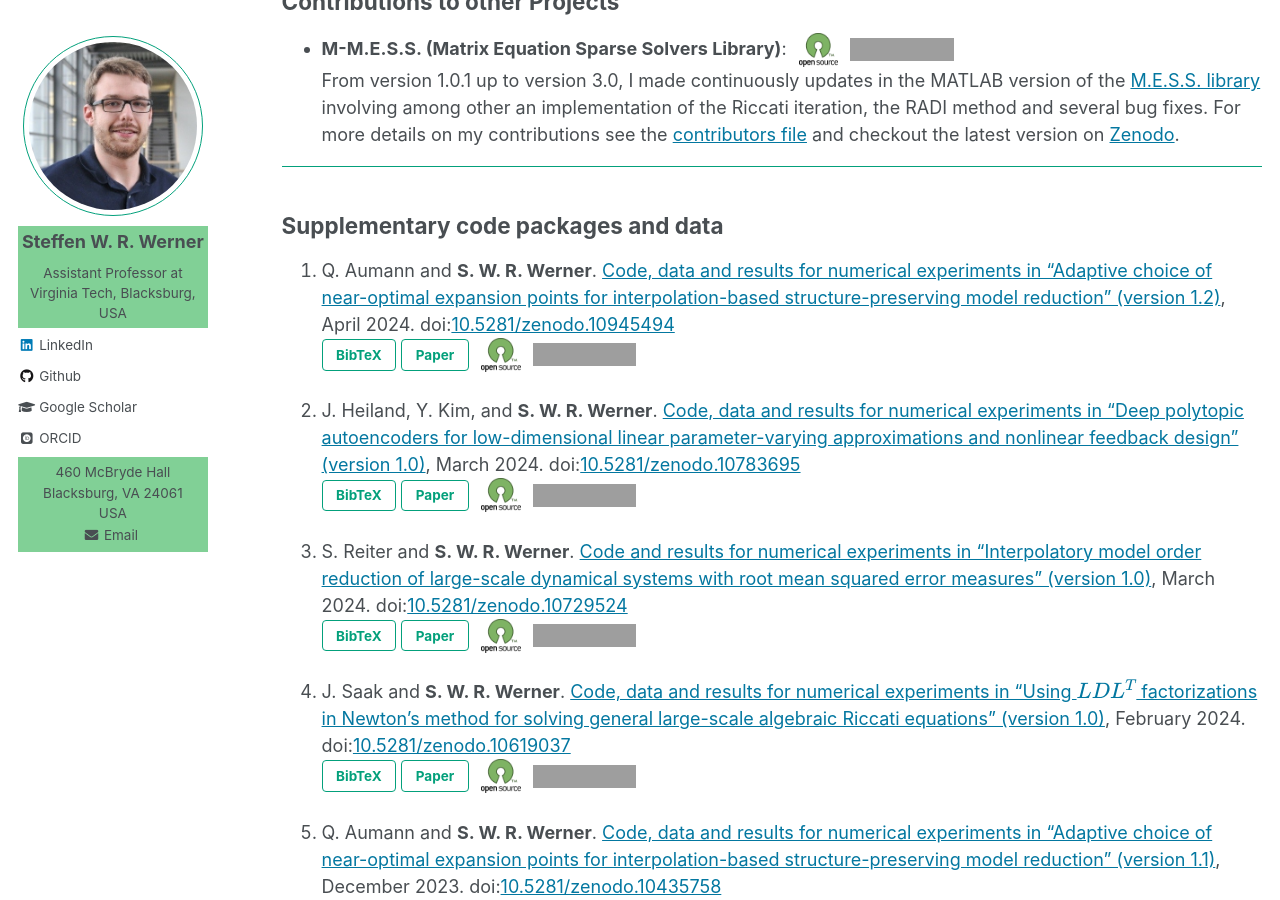
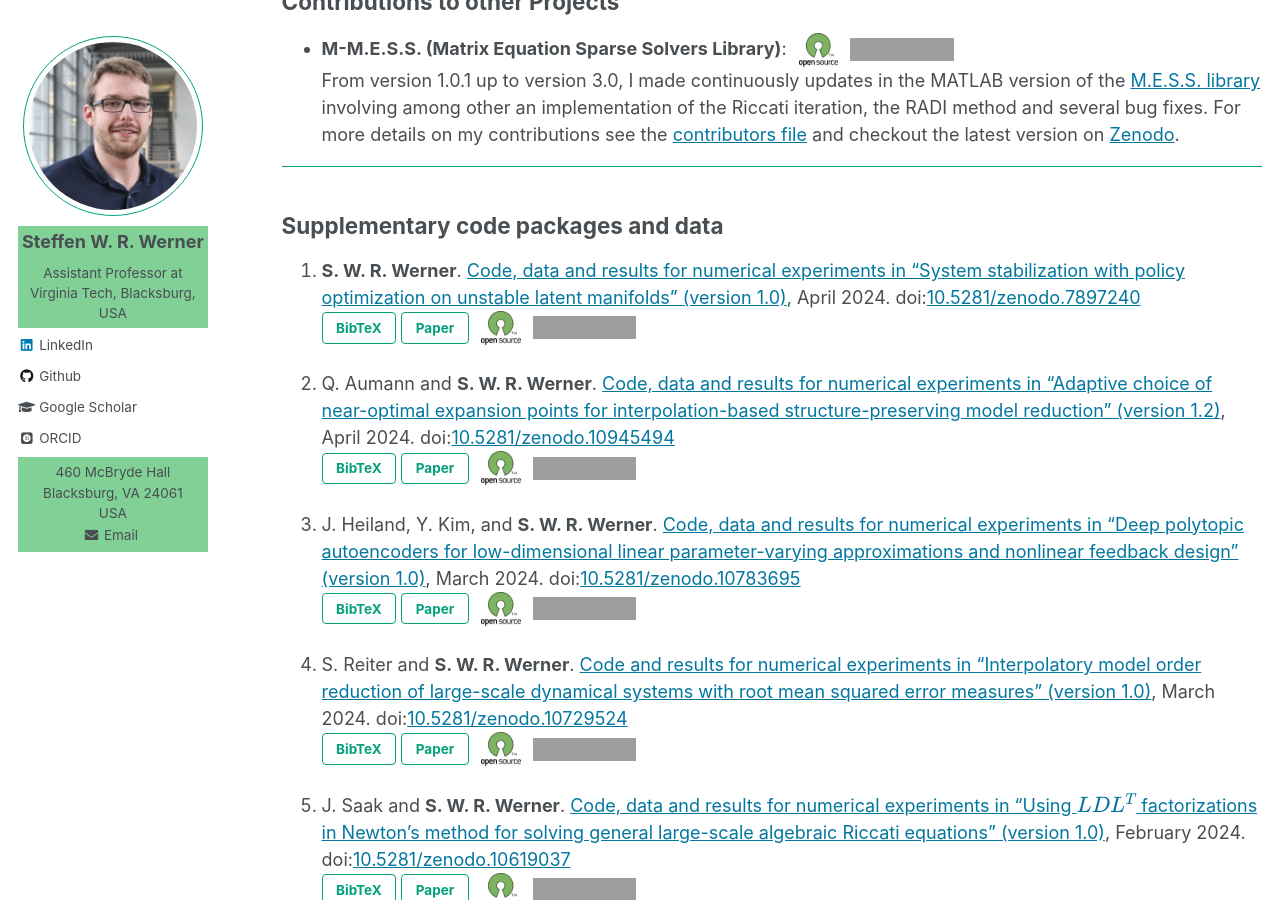
Before and after one commit to ninsteve/ninsteve.github.io, a Jekyll site: the page built from _pages/software.md, in a window 1280 px wide and 900 px high, scrolled down 1022 px. Built offline with Jekyll 4.4.1, drawn with Linux system fonts in a browser that asks for light colours; nearby versions of some CDN libraries; some web fonts are replaced; formulas are drawn with MathJax 3; grey boxes are pictures that could not be loaded.

```diff
--- a/_pages/software.md
+++ b/_pages/software.md
@@ -115,6 +115,23 @@ author_profile: true
 ---
 
 ## <a name="codepackages"></a>Supplementary code packages and data ##
+
+1.  <strong>S. W. R. Werner</strong>. <a target="blank_"
+    href="https://doi.org/10.5281/zenodo.7897240">Code, data and results for
+    numerical experiments in &ldquo;System stabilization with policy
+    optimization on unstable latent manifolds&rdquo;
+    (version 1.0)</a>,
+    April 2024. doi:<a target="blank_" href="https://doi.org/10.5281/zenodo.7897240">10.5281/zenodo.7897240</a><br />
+    <button id="supWer24-pop" class="btn btn--inverse">BibTeX</button>
+    <a target="blank_" href="https://doi.org/10.48550/arXiv.2407.06418"><button
+    class="btn btn--inverse">Paper</button></a>
+    <a target ="_blank"
+    href="https://en.wikipedia.org/wiki/Open-source_software">
+    <img src="../images/open_source_symbol.png" alt="Open Source Software"
+    class="opensource"></a>
+    <a href="https://opensource.org/licenses/BSD-2-Clause">
+    <img src="https://img.shields.io/badge/License-BSD%202--Clause-orange.svg"
+    alt="License: BSD 2-Clause" class="badge"></a>
 
 1.  Q. Aumann and <strong>S. W. R. Werner</strong>. <a target="blank_"
     href="https://doi.org/10.5281/zenodo.10945494">Code, data and results for
--- a/files/software/bibtex.html
+++ b/files/software/bibtex.html
@@ -2,6 +2,26 @@
 <!-- SUPPLEMENTARY CODE PACKAGES AND DATA                                    -->
 <!--=========================================================================-->
 
+<script>
+  $(function(){
+  $('#supWer24-pop').magnificPopup({ items: { src: '#supWer24' },
+  closeBtnInside: true, autoFocusLast: false, fixedContentPos: false,
+  type: 'inline' }); });
+</script>
+<div id="supWer24" class="bibtex-dialog mfp-hide">
+<pre><code>
+@MISC{supWer24,
+  author =       {Werner, S.~W.~R.},
+  title  =       {Code, Data and Results for Numerical Experiments in
+                  ``{S}ystem stabilization with policy optimization on unstable
+                  latent manifolds''
+                  (version 1.0)},
+  month  =       apr,
+  year   =       {2024},
+  doi    =       {10.5281/zenodo.7897240}
+}
+</code></pre></div>
+<!--=========================================================================-->
 <script>
   $(function(){
   $('#supAumW24-pop').magnificPopup({ items: { src: '#supAumW24' },
```
Also changed, not shown: _pages/publications.md (+13 -1 lines), files/publications/bibtex.html (+21 -0 lines), 1 other file.
